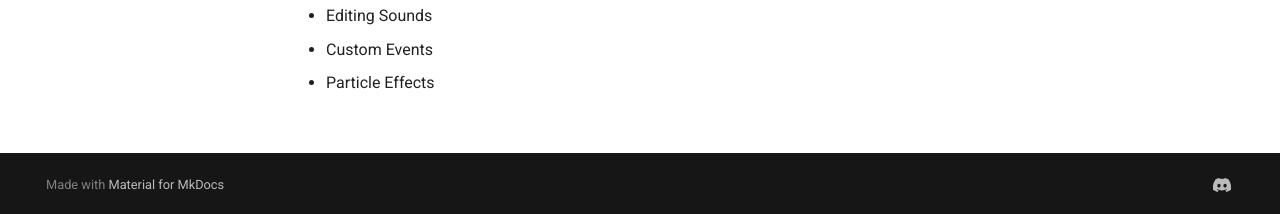
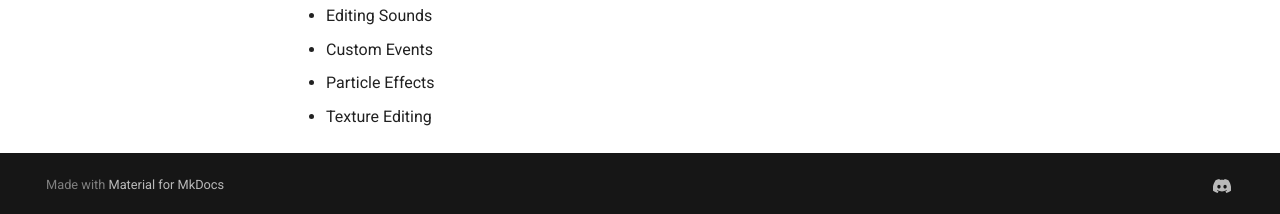
Before and after one commit to Zexlo/LBM-Hacking-Wiki, an MkDocs documentation site: the page built from docs/index_tutorials.md, in a window 1280 px wide and 1228 px high. Shown: the part 1011-1225 px from the top of the window. Built offline with MkDocs 1.6.1 and Material for MkDocs 9.7.7, drawn with Linux system fonts in a browser that asks for light colours.

Commit message:
Added texture editing to list of general tutorials.

```diff
--- a/docs/index_tutorials.md
+++ b/docs/index_tutorials.md
@@ -27,3 +27,4 @@ Below is a list of tutorials for modding and related software.
 - Editing Sounds
 - Custom Events
 - Particle Effects
+- Texture Editing
```
